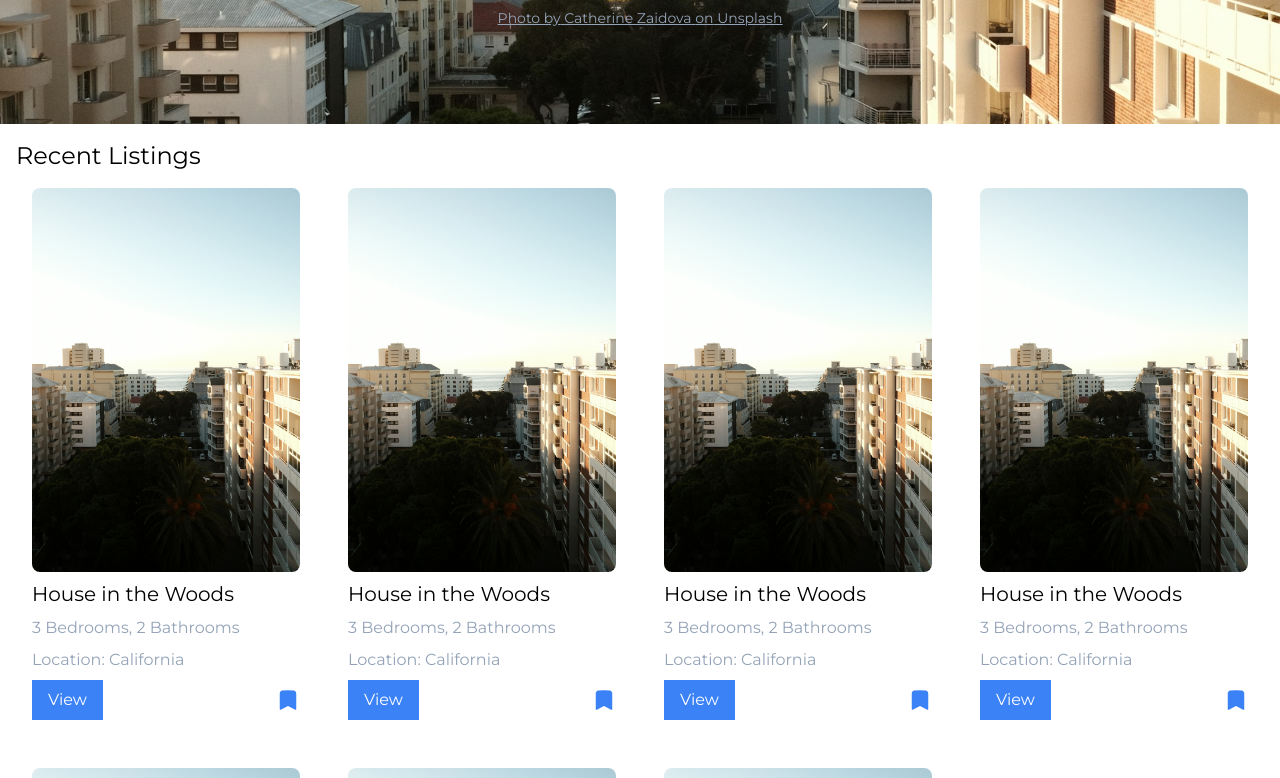
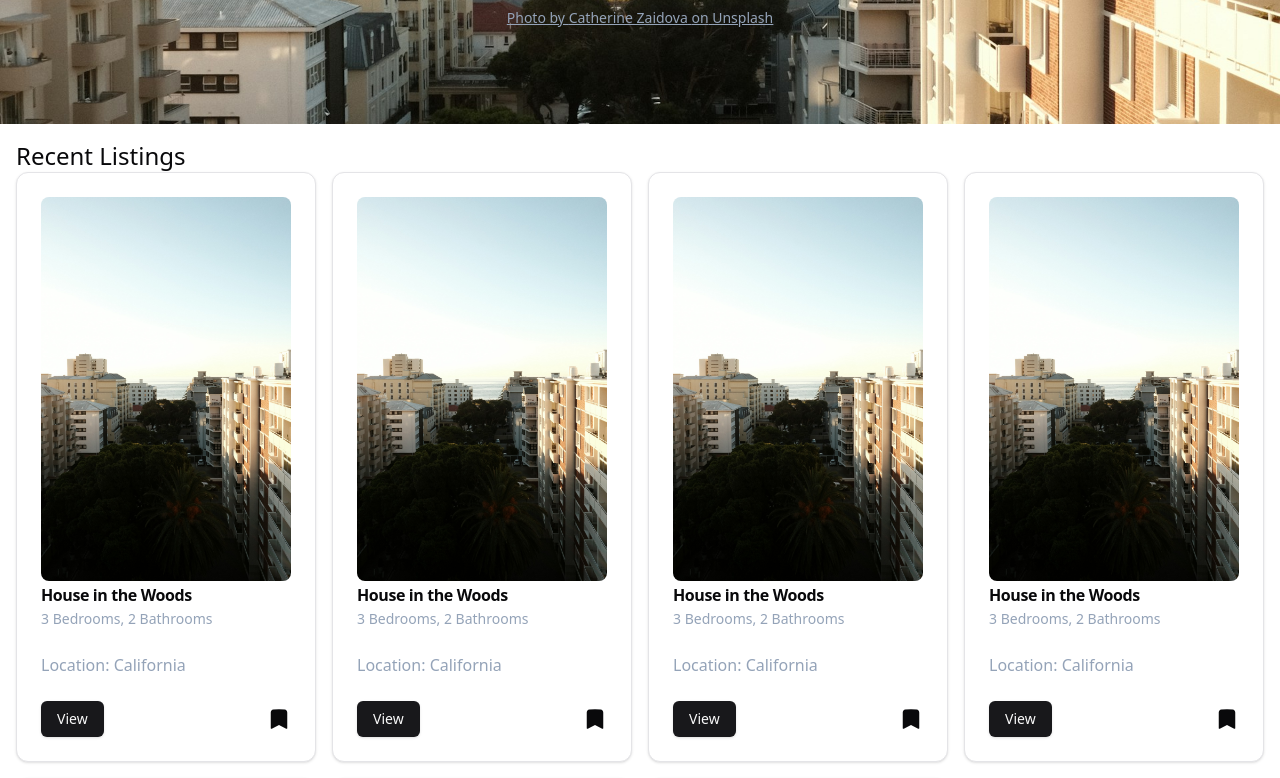
Before and after one commit to Hezekiah-Elisha/rental-hub, a Next.js app: page / in a window 1280 px wide. Shown: the part 360-1138 px from the top of the page. Built offline with nearby package versions, Linux system fonts and the light colour scheme; no server answers.

Commit message:
Update next-themes to version 0.4.4; implement ThemeProvider component and refactor Listing component to use new UI structure

```diff
--- a/package.json
+++ b/package.json
@@ -22,7 +22,7 @@
     "jose": "^5.9.6",
     "lucide-react": "^0.474.0",
     "next": "15.1.2",
-    "next-themes": "^0.4.3",
+    "next-themes": "^0.4.4",
     "react": "19.0.0",
     "react-dom": "19.0.0",
     "react-tiny-popover": "^8.1.4",
--- a/src/app/layout.js
+++ b/src/app/layout.js
@@ -2,6 +2,7 @@ import localFont from "next/font/local";
 import "./globals.css";
 import Providers from "./Providers";
 import Header from "@/components/Header";
+import { ThemeProvider } from "@/components/ThemeProvider";
 
 const geistSans = localFont({
   src: "./fonts/GeistVF.woff",
@@ -25,12 +26,17 @@ export default function RootLayout({ children }) {
       <body
         className={`${geistSans.variable} ${geistMono.variable} antialiased`}
       >
-        <Providers>
-          <div className="sticky">
-            <Header />
-          </div>
-          {children}
-        </Providers>
+        <ThemeProvider
+            attribute="class"
+            defaultTheme="system"
+            enableSystem
+            disableTransitionOnChange
+          >
+            <div className="sticky">
+              <Header />
+            </div>
+            {children}
+          </ThemeProvider>
       </body>
     </html>
   );
--- a/src/components/Listing.jsx
+++ b/src/components/Listing.jsx
@@ -2,13 +2,21 @@ import { BookmarkIcon } from "@heroicons/react/24/solid";
 import Image from "next/image";
 import Link from "next/link";
 import React from "react";
+import {
+  Card,
+  CardContent,
+  CardDescription,
+  CardFooter,
+  CardHeader,
+  CardTitle,
+} from "./ui/card";
+import { Button } from "./ui/button";
 
 export default function Listing() {
   return (
-    <Link
-      href="/listing/23"
-      className="flex flex-col gap-2 w-full p-4 rounded-lg dark:hover:bg-blue-950 hover:bg-blue-50"
-    >
+    <Link href="/listing/23" className="">
+      <Card className="">
+        <CardHeader>
           <Image
             src="/cate.jpg"
             alt="Catherine Zaidova"
@@ -16,13 +24,19 @@ export default function Listing() {
             height={900}
             className="size-96 w-full object-cover rounded-lg"
           />
-      <h3 className="text-xl">House in the Woods</h3>
-      <p className="text-slate-400">3 Bedrooms, 2 Bathrooms</p>
+          <CardTitle>House in the Woods</CardTitle>
+          <CardDescription className="text-slate-400">
+            3 Bedrooms, 2 Bathrooms
+          </CardDescription>
+        </CardHeader>
+        <CardContent>
           <p className="text-slate-400">Location: California</p>
-      <div className="flex flex-row justify-between align-middle items-center w-full">
-        <button className="bg-blue-500 text-white px-4 py-2">View</button>
-        <BookmarkIcon className="size-6 text-blue-500" />
-      </div>
+        </CardContent>
+        <CardFooter className="flex flex-row justify-between align-middle items-center w-full">
+          <Button className="">View</Button>
+          <BookmarkIcon className="size-6 " />
+        </CardFooter>
+      </Card>
     </Link>
   );
 }
--- /dev/null
+++ b/src/components/ThemeProvider.jsx
@@ -0,0 +1,8 @@
+"use client";
+
+import * as React from "react";
+import { ThemeProvider as NextThemesProvider } from "next-themes";
+
+export function ThemeProvider({ children, ...props }) {
+  return <NextThemesProvider {...props}>{children}</NextThemesProvider>;
+}
```
Also changed, not shown: 1 other file (tests, documents, lock files or other folders). Lines whose indentation alone changed are shown as unchanged.
